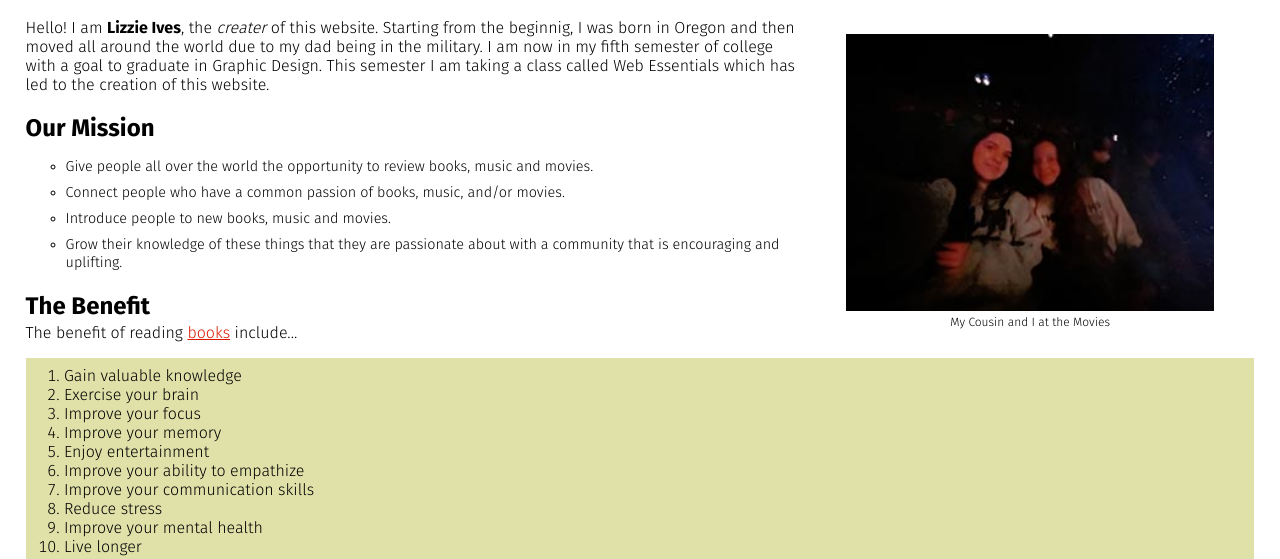
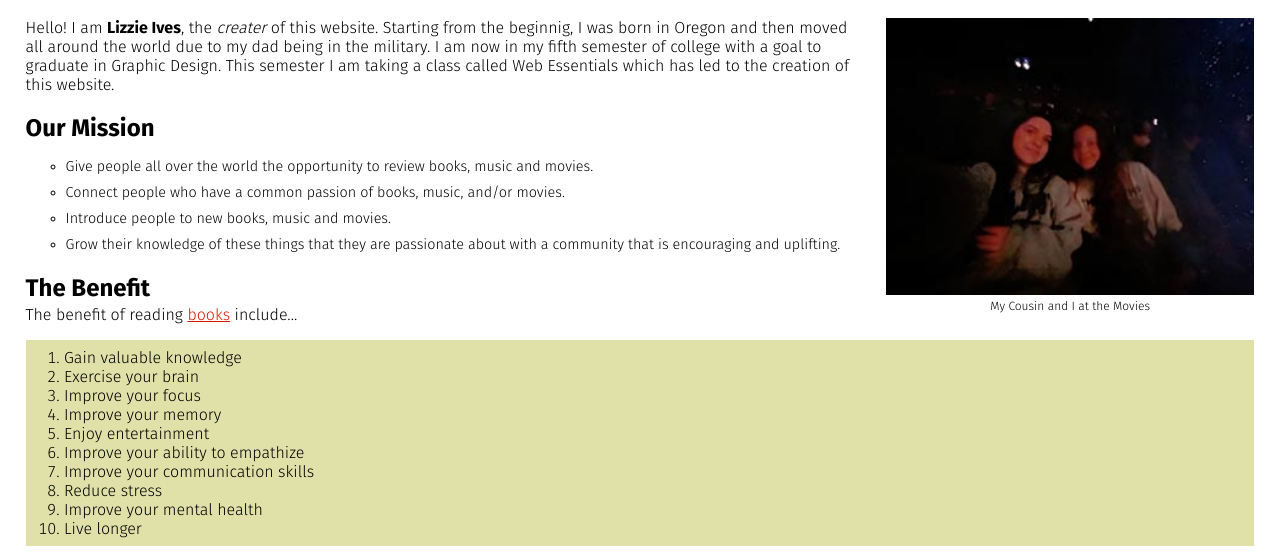
Before and after one commit to lizzieives/dwdd1600, a plain HTML site: page 05images/index.html in a window 1280 px wide. Shown: the part 215-774 px from the top of the page. Drawn offline with Linux system fonts and the light colour scheme.

Commit message:
validated

```diff
--- a/05images/review.css
+++ b/05images/review.css
@@ -109,7 +109,7 @@ main a:hover {
 
 figure.wrapped {
     width: 30%;
-    margin; 0 0 0 2%;
+    margin: 0 0 0 2%;
     float: right;
 }
 figure.wrapped img {
```
Also changed, not shown: 05images/index.html (+1 -1 lines), 05images/movies.html (+1 -2 lines).
